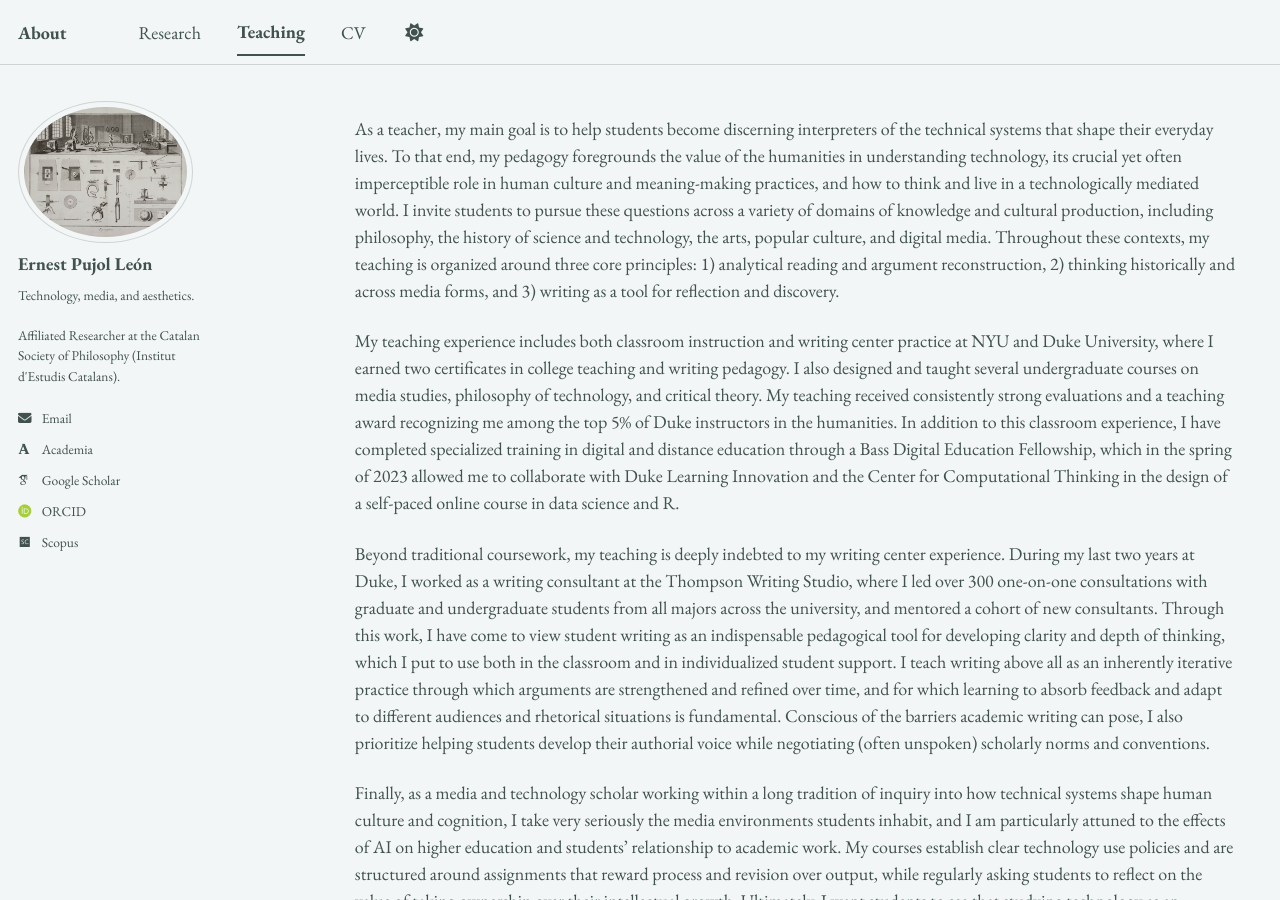
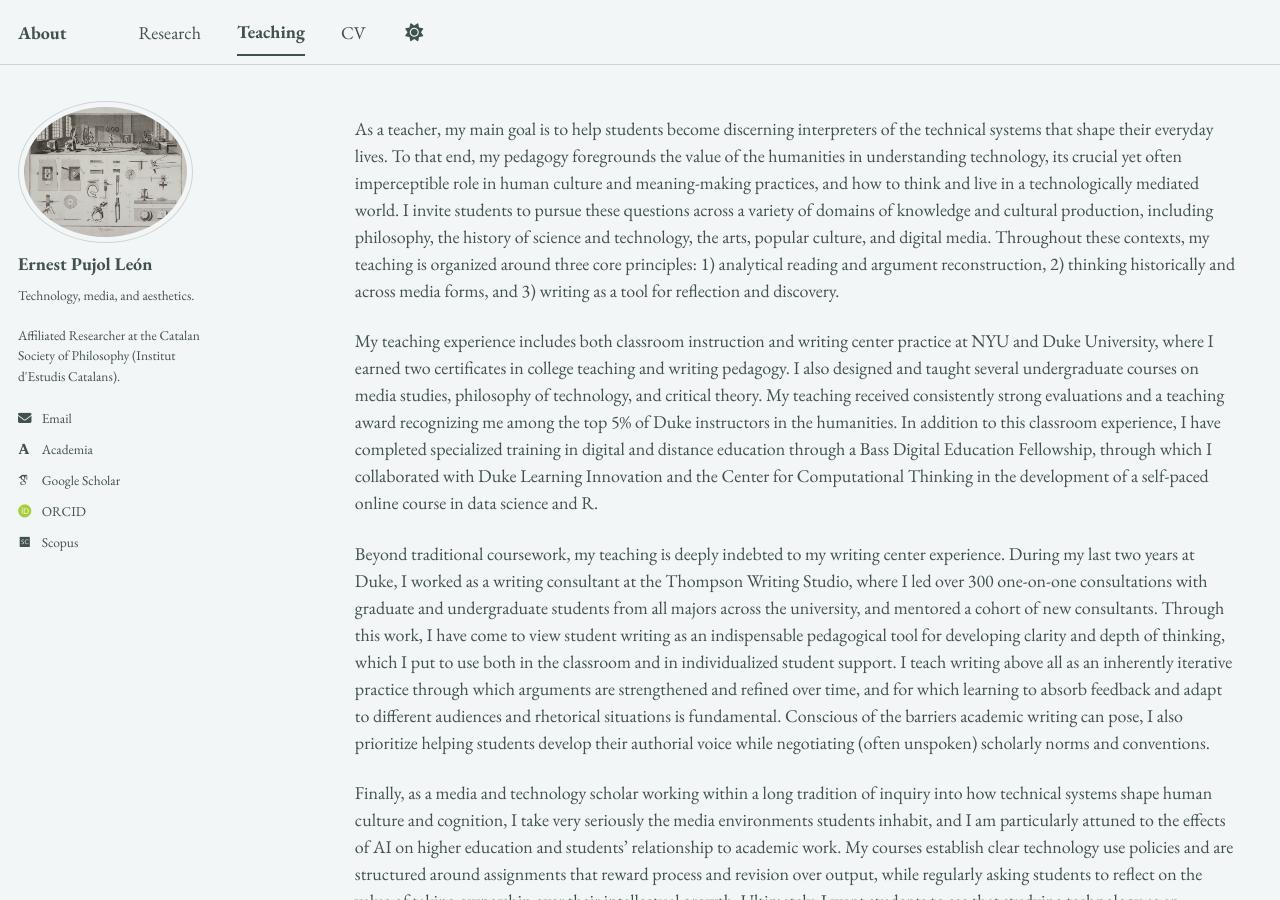
Before and after one commit to epujol90/epujol90.github.io, a Jekyll site: the page built from _pages/teaching.md, in a window 1280 px wide and 900 px high. Built offline with Jekyll 4.4.1, drawn with Linux system fonts in a browser that asks for light colours; some web fonts are replaced; a script bundle is joined from its source files by our own code; library files that are not in the unit come from our copies.

Commit message:
Update teaching.md

```diff
--- a/_pages/teaching.md
+++ b/_pages/teaching.md
@@ -7,7 +7,7 @@ author_profile: true
 
 As a teacher, my main goal is to help students become discerning interpreters of the technical systems that shape their everyday lives. To that end, my pedagogy foregrounds the value of the humanities in understanding technology, its crucial yet often imperceptible role in human culture and meaning-making practices, and how to think and live in a technologically mediated world. I invite students to pursue these questions across a variety of domains of knowledge and cultural production, including philosophy, the history of science and technology, the arts, popular culture, and digital media. Throughout these contexts, my teaching is organized around three core principles: 1) analytical reading and argument reconstruction, 2) thinking historically and across media forms, and 3) writing as a tool for reflection and discovery.
 
-My teaching experience includes both classroom instruction and writing center practice at NYU and Duke University, where I earned two certificates in college teaching and writing pedagogy. I also designed and taught several undergraduate courses on media studies, philosophy of technology, and critical theory. My teaching received consistently strong evaluations and a teaching award recognizing me among the top 5% of Duke instructors in the humanities. In addition to this classroom experience, I have completed specialized training in digital and distance education through a Bass Digital Education Fellowship, which in the spring of 2023 allowed me to collaborate with Duke Learning Innovation and the Center for Computational Thinking in the design of a self-paced online course in data science and R.
+My teaching experience includes both classroom instruction and writing center practice at NYU and Duke University, where I earned two certificates in college teaching and writing pedagogy. I also designed and taught several undergraduate courses on media studies, philosophy of technology, and critical theory. My teaching received consistently strong evaluations and a teaching award recognizing me among the top 5% of Duke instructors in the humanities. In addition to this classroom experience, I have completed specialized training in digital and distance education through a Bass Digital Education Fellowship, through which I collaborated with Duke Learning Innovation and the Center for Computational Thinking in the development of a self-paced online course in data science and R.
 
 Beyond traditional coursework, my teaching is deeply indebted to my writing center experience. During my last two years at Duke, I worked as a writing consultant at the Thompson Writing Studio, where I led over 300 one-on-one consultations with graduate and undergraduate students from all majors across the university, and mentored a cohort of new consultants. Through this work, I have come to view student writing as an indispensable pedagogical tool for developing clarity and depth of thinking, which I put to use both in the classroom and in individualized student support. I teach writing above all as an inherently iterative practice through which arguments are strengthened and refined over time, and for which learning to absorb feedback and adapt to different audiences and rhetorical situations is fundamental. Conscious of the barriers academic writing can pose, I also prioritize helping students develop their authorial voice while negotiating (often unspoken) scholarly norms and conventions.
 
```
